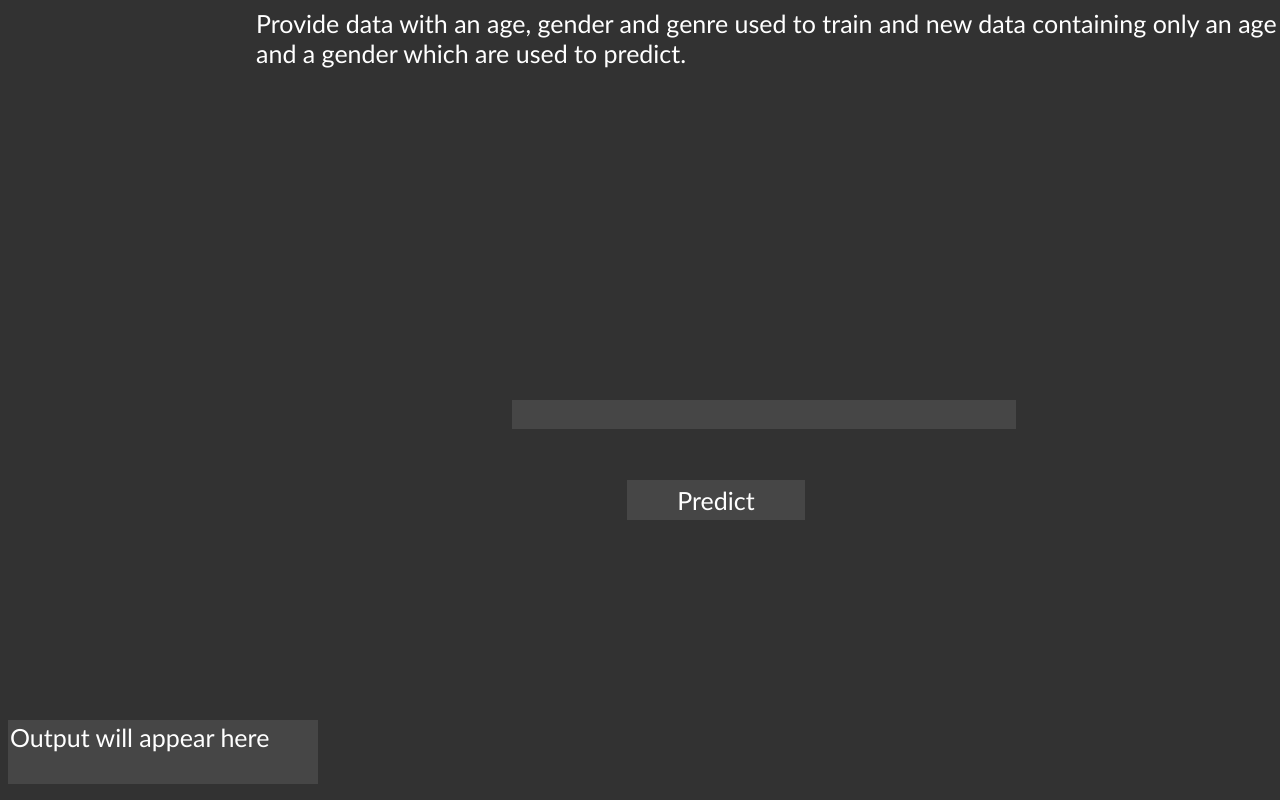
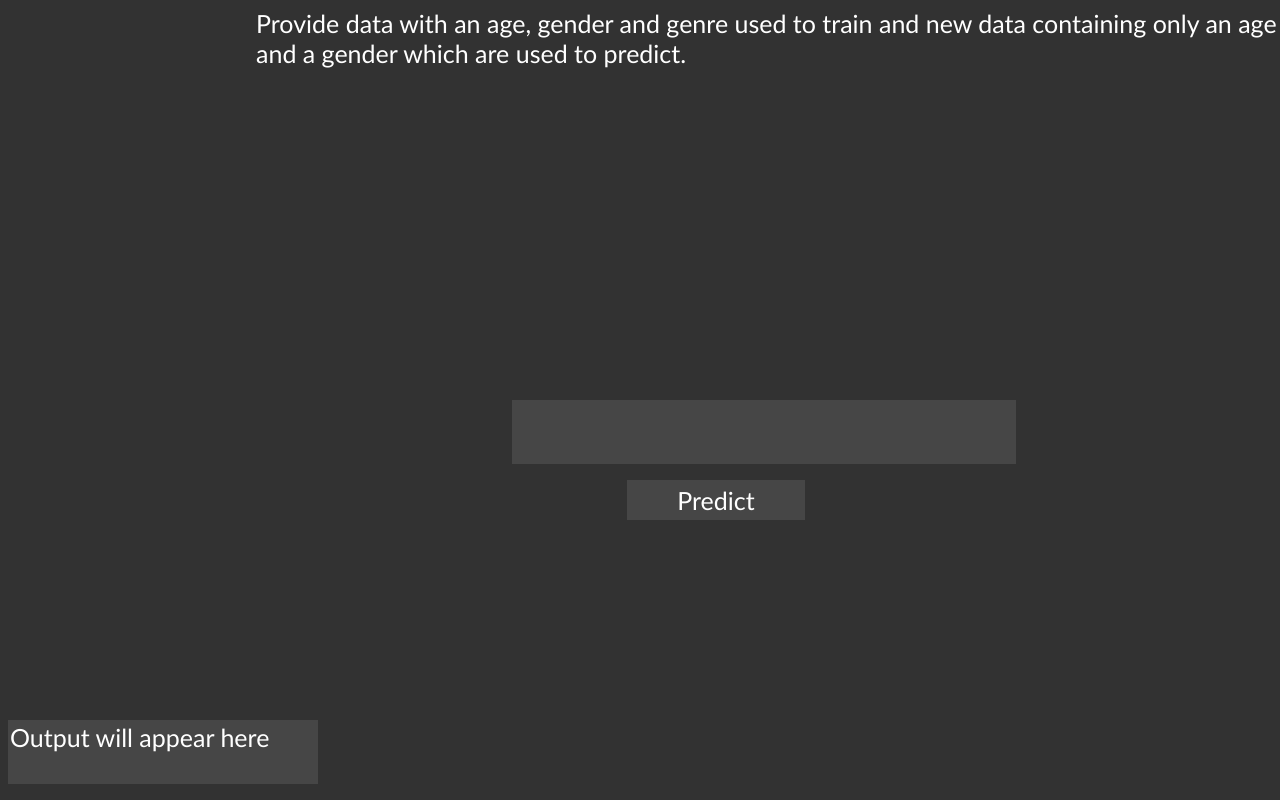
Before and after one commit to Ayza69420/ayza69420.github.io, a plain HTML site: page index.html in a window 1280 px wide. Drawn offline with Linux system fonts and the light colour scheme.

Commit message:
Update style.css

```diff
--- a/style.css
+++ b/style.css
@@ -12,7 +12,7 @@ body{
 
 #input{
     width: 500px;
-    height: 25px;
+    height: 60px;
     position: fixed;
     left: 40%;
     top: 50%;
```
